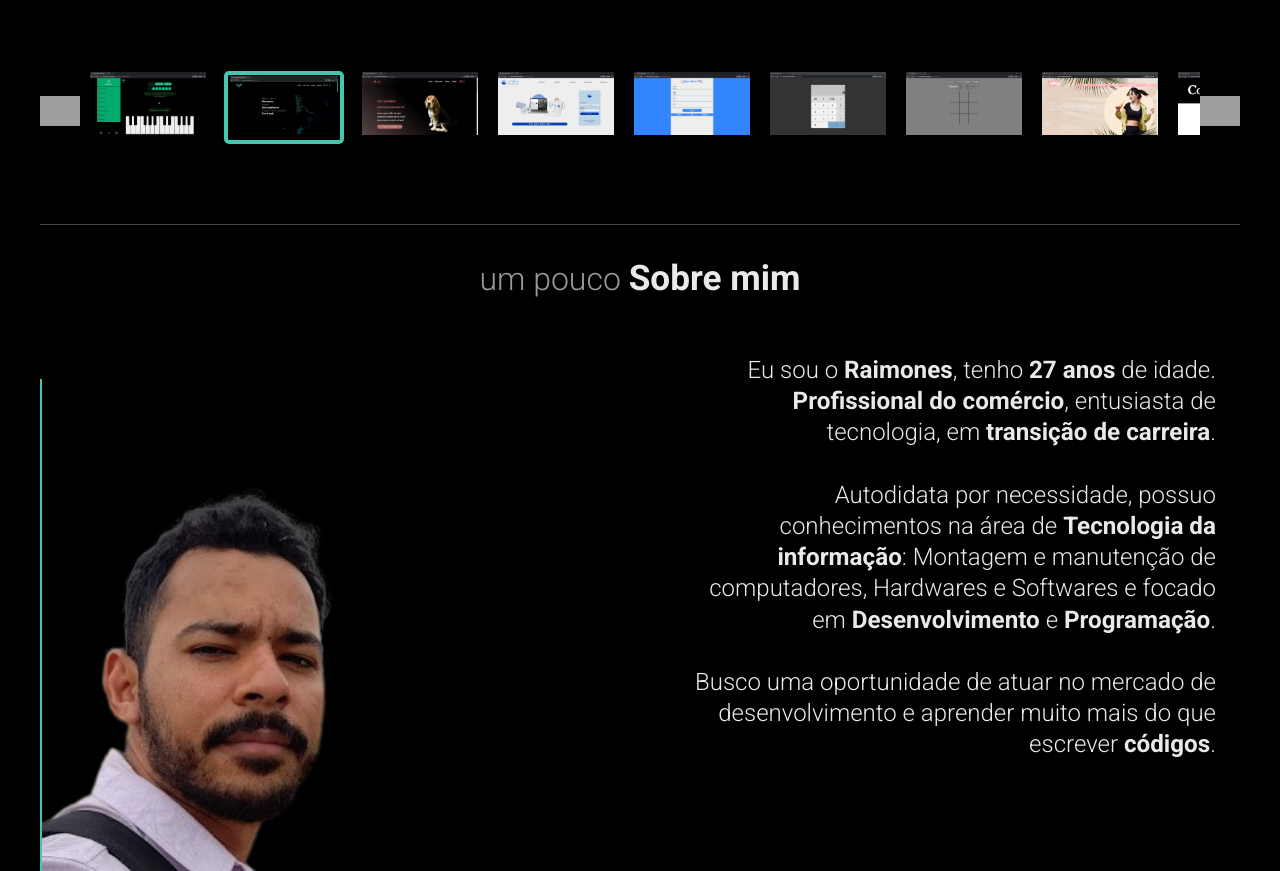
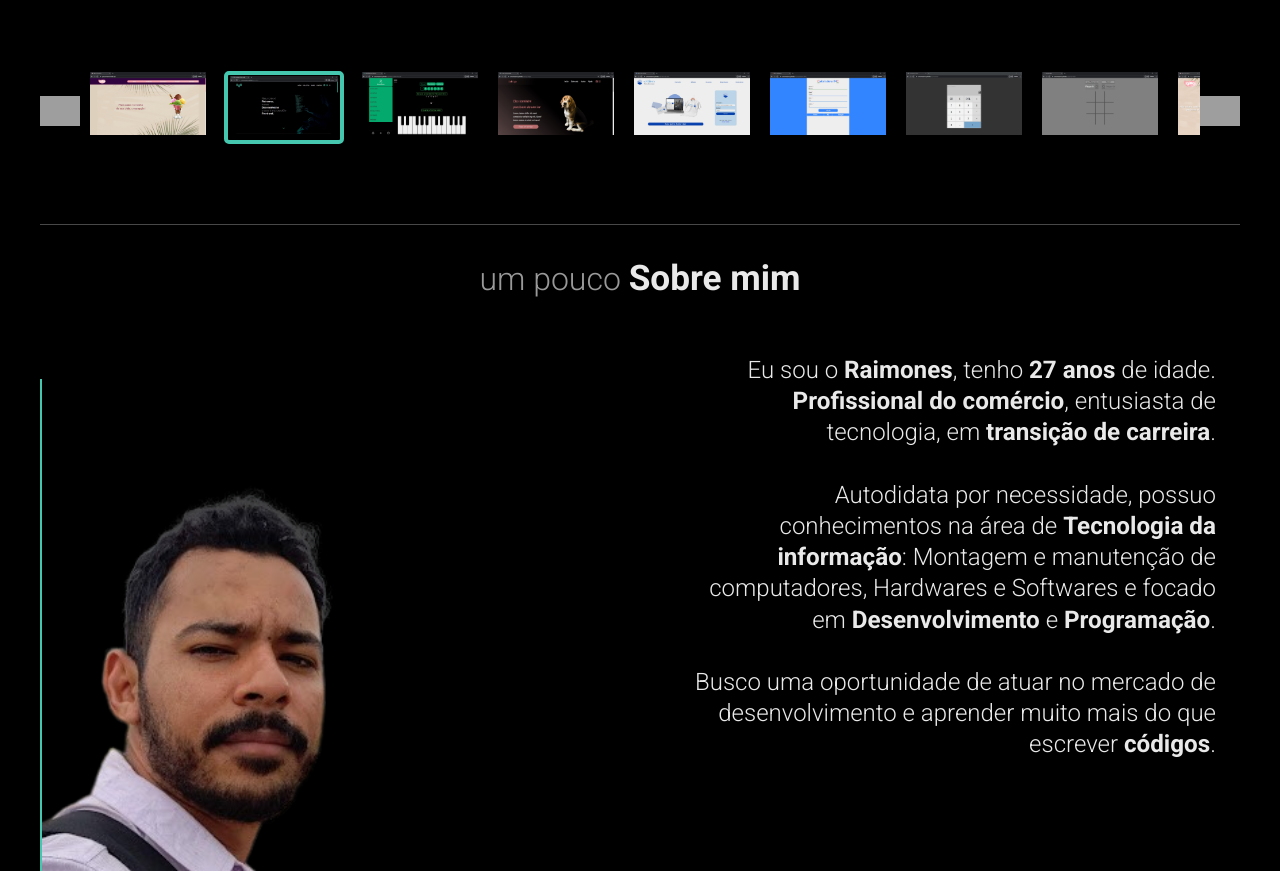
Before and after one commit to raimonesbarros/portfolio, a website with bundled scripts: page index.html in a window 1280 px wide. Shown: the part 2023-2894 px from the top of the page. Built offline with nearby package versions, Linux system fonts and the light colour scheme; grey boxes are pictures that could not be loaded.

Commit message:
update new project

```diff
--- a/index.html
+++ b/index.html
@@ -151,8 +151,9 @@
       <div class="slides evenly-center"  data-anime="botton">
         <img class="navigation" src="https://icongr.am/octicons/chevron-left.svg?size=70&color=45c7af" alt="seta para esquerda">
         <div class="mini">
+          <div id="p11" class="card"><img src="img/p11.jpg"></div>
+          <div id="p9" class="card current"><img src="img/p9.jpg"></div>
           <div id="p10" class="card"><img src="img/p10.jpg"></div>
-          <div id="p9" class="card current"><img src="img/p9.jpg"></div>
           <div id="p8" class="card"><img src="img/p8.jpg"></div>
           <div id="p7" class="card"><img src="img/p7.jpg"></div>
           <div id="p6" class="card"><img src="img/p6.jpg"></div>
--- a/js/app/projects.js
+++ b/js/app/projects.js
@@ -61,6 +61,12 @@ export class Project{
         deploy: 'https://raimonesbarros.github.io/aprenda-teclado-musical/',
         gitHub: 'https://github.com/raimonesbarros/aprenda-teclado-musical'
       },
+      {
+        name  : 'p11',
+        img   : 'img/p11.jpg',
+        deploy: 'https://raimonesbarros.github.io/igloo-sorveteria/',
+        gitHub: 'https://github.com/raimonesbarros/igloo-sorveteria'
+      },
     ]
 
     this.show    = document.querySelector('.show img')
```
Also changed, not shown: img/p11.jpg (added).
